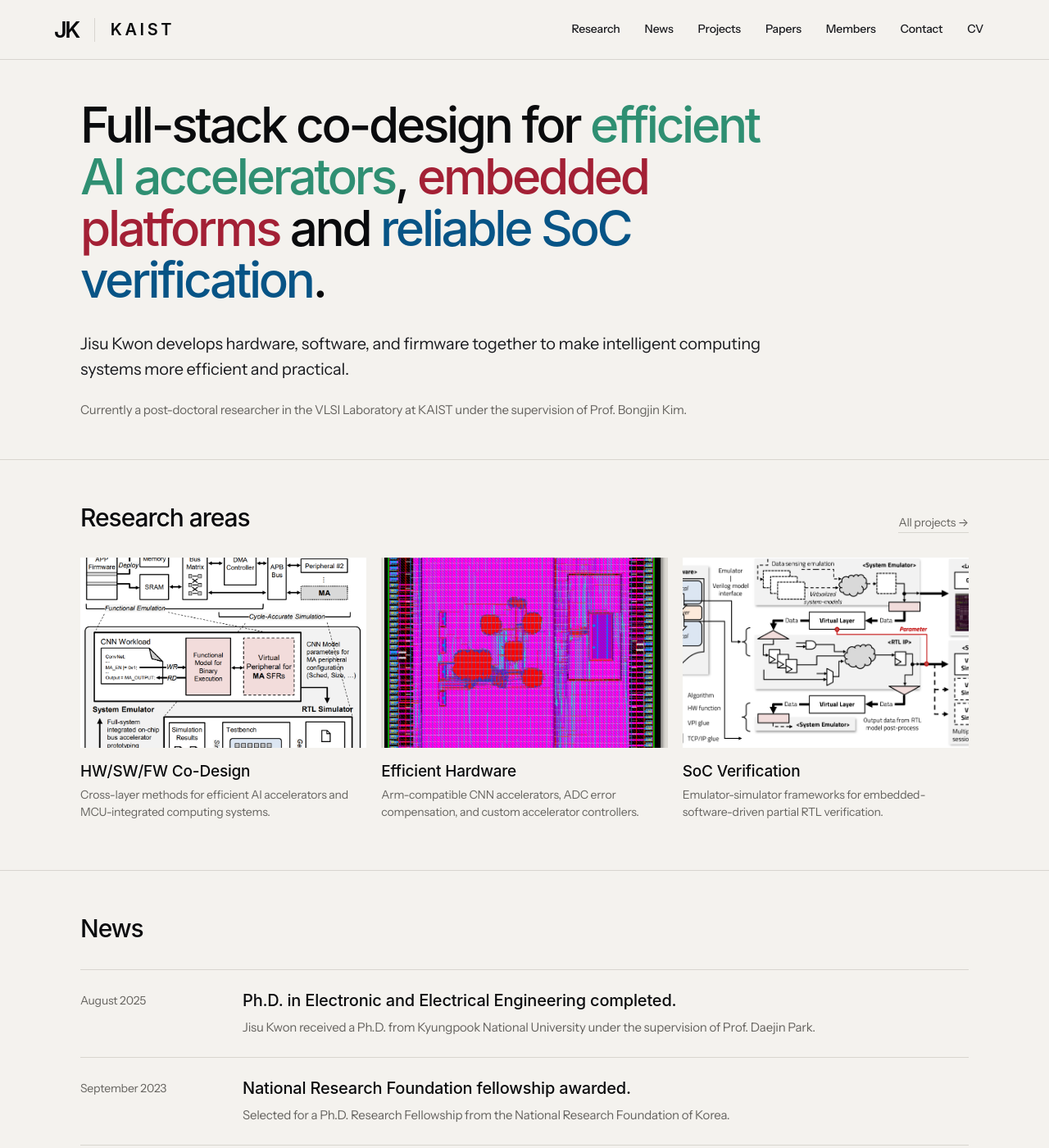
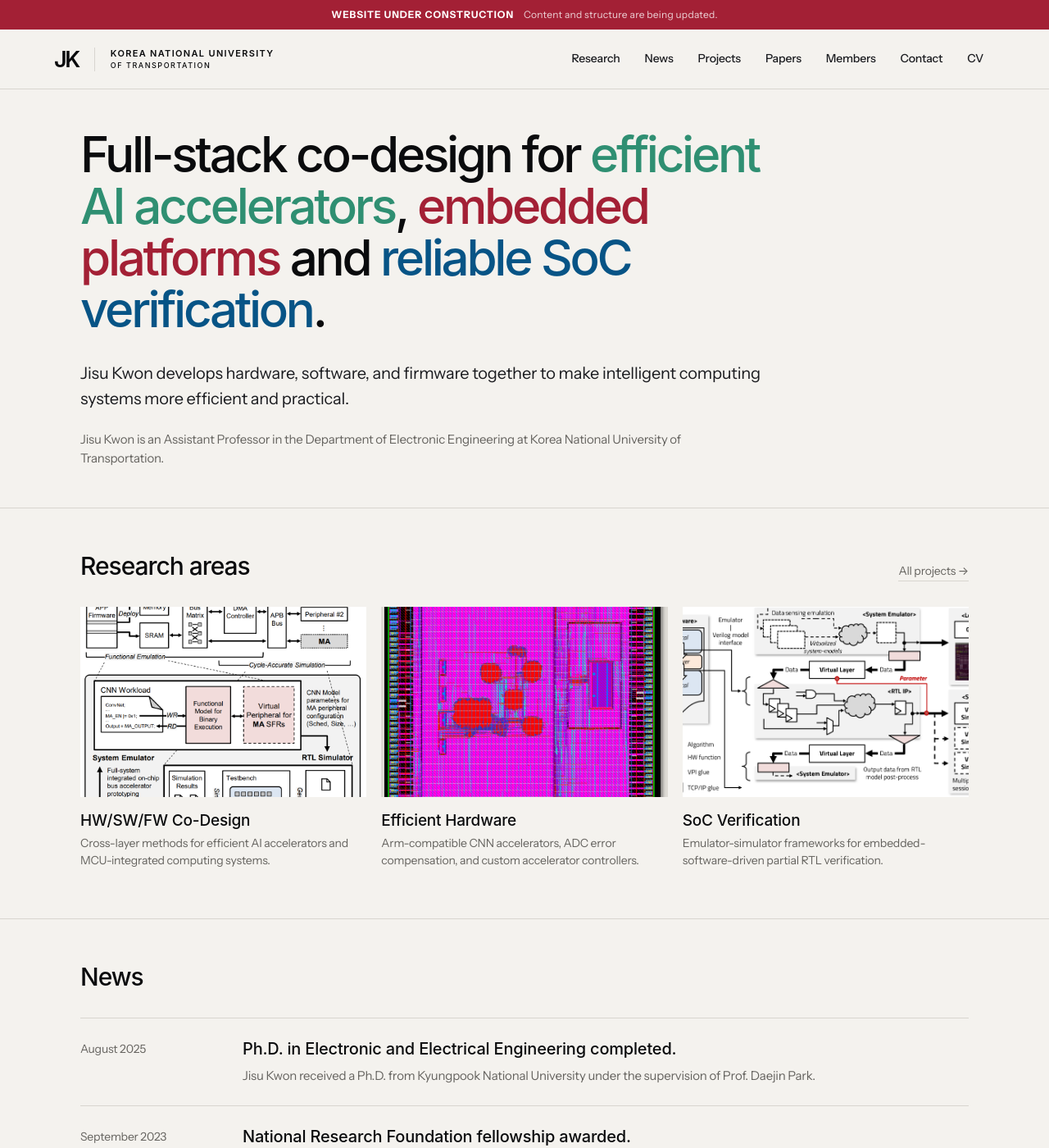
Before and after one commit to kjisu96/kjisu96.github.io, a Jekyll site: the page built from _pages/about.md, in a window 1280 px wide and 1400 px high. Shown: the whole window at 82% size. Built offline with Jekyll 4.4.1, drawn with Linux system fonts in a browser that asks for light colours; some web fonts are replaced; some of the changed text lies outside the part shown.

Commit message:
Update faculty profile and construction notice

```diff
--- a/_config.yml
+++ b/_config.yml
@@ -25,8 +25,8 @@ baidu_site_verification  :  # get baidu_site_verification from https://ziyuan.ba
 author:
   name             : "Jisu Kwon, Ph.D."
   avatar           : "images/android-chrome-512x512.png"
-  bio              : "Post-doctoral Researcher @ KAIST"
-  location         : "Daejeon, South Korea"
+  bio              : "Assistant Professor, Department of Electronic Engineering, Korea National University of Transportation"
+  location         : "South Korea"
   cv               : "https://1drv.ms/b/c/c94eab2800bb3c1c/EWxDF8P87fJDnaa5X_PD-rQBaaENAK5slIki6fVpRdWDnw?e=QTpOgu"
   employer         :
   pubmed           :
--- a/_includes/masthead.html
+++ b/_includes/masthead.html
@@ -5,7 +5,10 @@
         <a class="lab-brand" href="/#home" aria-label="Jisu Kwon Research home">
           <span class="lab-brand__mark" aria-hidden="true">JK</span>
           <span class="lab-brand__divider" aria-hidden="true"></span>
-          <span class="lab-brand__institution">KAIST</span>
+          <span class="lab-brand__institution">
+            <strong>KOREA NATIONAL UNIVERSITY</strong>
+            <small>OF TRANSPORTATION</small>
+          </span>
         </a>
 
         <div class="lab-nav__links">
--- a/_layouts/default.html
+++ b/_layouts/default.html
@@ -12,6 +12,10 @@ layout: compress
   <body>
 
     {% include browser-upgrade.html %}
+    <div class="construction-banner" role="status">
+      <strong>Website under construction</strong>
+      <span>Content and structure are being updated.</span>
+    </div>
     {% include masthead.html %}
 
     <main id="main">
@@ -32,7 +36,8 @@ layout: compress
         <div class="lab-footer__identity">
           <strong>Jisu Kwon Research</strong>
           <p>Full-stack co-design for efficient computing systems.</p>
-          <p>KAIST · Daejeon, South Korea</p>
+          <p>Department of Electronic Engineering</p>
+          <p>Korea National University of Transportation</p>
         </div>
         <nav aria-label="Research links">
           <h5>Research</h5>
@@ -47,7 +52,7 @@ layout: compress
           <a href="https://github.com/{{ site.author.github }}">GitHub</a>
         </nav>
       </div>
-      <div class="lab-shell lab-footer__bottom">© {{ 'now' | date: "%Y" }} Jisu Kwon Research · KAIST</div>
+      <div class="lab-shell lab-footer__bottom">© {{ 'now' | date: "%Y" }} Jisu Kwon Research · Korea National University of Transportation</div>
     </footer>
 
     {% include scripts.html %}
--- a/_pages/about.md
+++ b/_pages/about.md
@@ -12,7 +12,7 @@ redirect_from:
   <div class="lab-shell">
     <h1>Full-stack co-design for <span class="tone-green">efficient AI accelerators</span>, <span class="tone-red">embedded platforms</span> and <span class="tone-blue">reliable SoC verification</span>.</h1>
     <p class="lab-hero__lead">Jisu Kwon develops hardware, software, and firmware together to make intelligent computing systems more efficient and practical.</p>
-    <p class="lab-hero__meta">Currently a post-doctoral researcher in the VLSI Laboratory at KAIST under the supervision of Prof. Bongjin Kim.</p>
+    <p class="lab-hero__meta">Jisu Kwon is an Assistant Professor in the Department of Electronic Engineering at Korea National University of Transportation.</p>
   </div>
 </section>
 
@@ -197,7 +197,8 @@ redirect_from:
         <img src="/{{ site.author.avatar }}" alt="Jisu Kwon">
         <div>
           <h3>Jisu Kwon</h3>
-          <p class="lab-member-card__role">Post-doctoral Researcher</p>
+          <p class="lab-member-card__role">Assistant Professor</p>
+          <p>Department of Electronic Engineering · Korea National University of Transportation</p>
           <p>Efficient hardware, firmware, AI accelerators, and SoC verification</p>
           <div class="lab-member-card__links">
             <a href="mailto:{{ site.author.email }}">Email</a>
--- a/_sass/_transport-lab.scss
+++ b/_sass/_transport-lab.scss
@@ -38,6 +38,31 @@ body button:focus-visible,
 body summary:focus-visible {
   outline: 3px solid rgba(7, 84, 134, 0.28);
   outline-offset: 3px;
+}
+
+.construction-banner {
+  display: flex;
+  min-height: 36px;
+  align-items: center;
+  justify-content: center;
+  gap: 12px;
+  padding: 7px 20px;
+  color: #fff;
+  background: var(--lab-red);
+  box-sizing: border-box;
+  font-size: 12px;
+  letter-spacing: 0.02em;
+  text-align: center;
+}
+
+.construction-banner strong {
+  font-weight: 700;
+  letter-spacing: 0.08em;
+  text-transform: uppercase;
+}
+
+.construction-banner span {
+  color: rgba(255, 255, 255, 0.8);
 }
 
 #main {
@@ -143,10 +168,23 @@ body summary:focus-visible {
 }
 
 .lab-brand__institution {
+  display: flex;
+  flex-direction: column;
   font-family: "General Sans", -apple-system, BlinkMacSystemFont, sans-serif;
-  font-size: 20px;
+  line-height: 1.05;
+}
+
+.lab-brand__institution strong {
+  font-size: 11px;
   font-weight: 600;
-  letter-spacing: 0.18em;
+  letter-spacing: 0.12em;
+}
+
+.lab-brand__institution small {
+  margin-top: 3px;
+  font-size: 9px;
+  font-weight: 500;
+  letter-spacing: 0.17em;
 }
 
 .lab-nav__links {
@@ -823,7 +861,26 @@ body summary:focus-visible {
   }
 
   .lab-brand__institution {
-    font-size: 16px;
+    max-width: 178px;
+  }
+
+  .lab-brand__institution strong {
+    font-size: 9.5px;
+  }
+
+  .lab-brand__institution small {
+    font-size: 7.5px;
+  }
+
+  .construction-banner {
+    display: block;
+    padding-top: 8px;
+    padding-bottom: 8px;
+    line-height: 1.3;
+  }
+
+  .construction-banner span {
+    display: none;
   }
 
   .lab-hero {
```
Also changed, not shown: _pages/includes/0_intro.md (+31 -9 lines).
